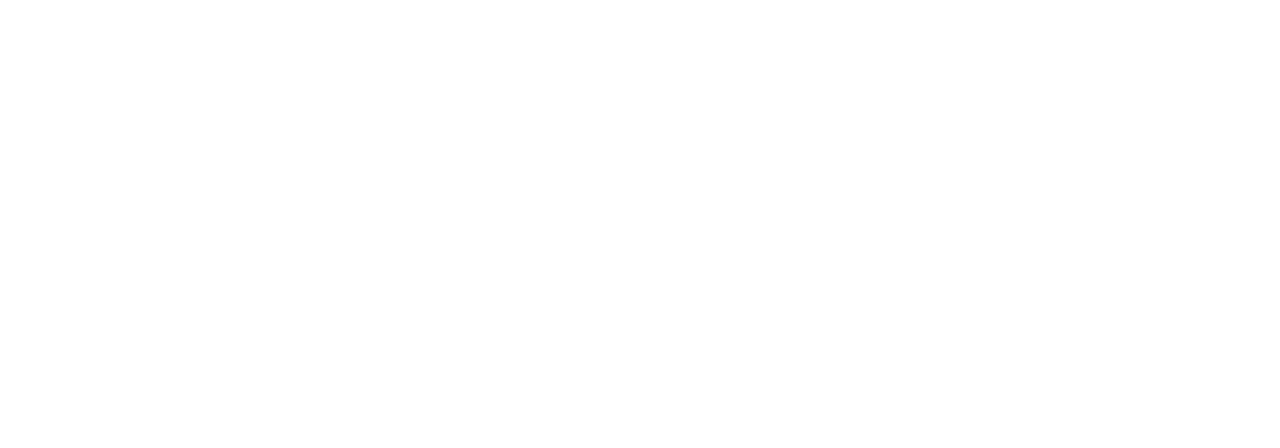
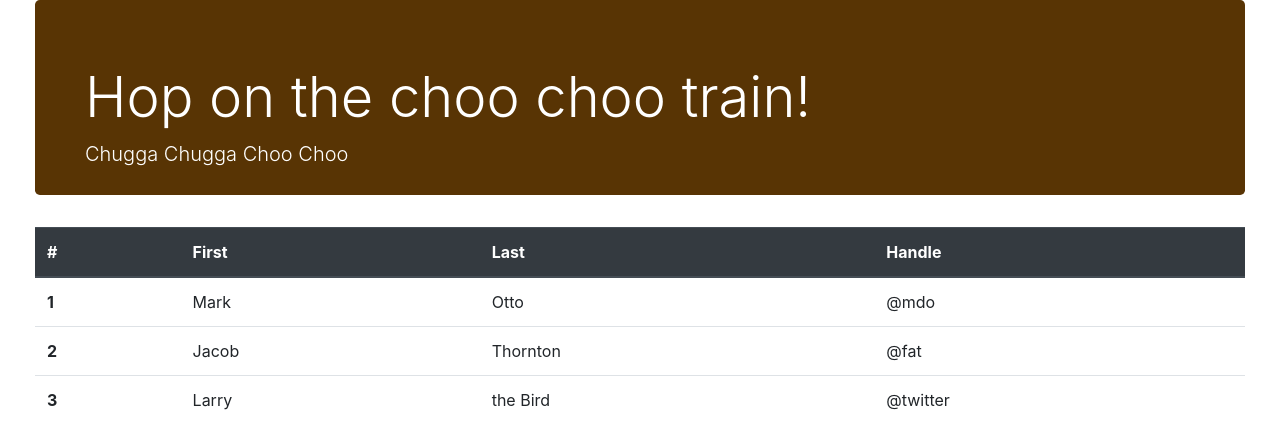
Before and after one commit to dcarde24/T-Scheduler, a plain HTML site: page index.html in a window 1280 px wide. Drawn offline with nearby package versions, Linux system fonts and the light colour scheme.

Commit message:
added table and jumbotron

```diff
--- a/css/styles.css
+++ b/css/styles.css
@@ -0,0 +1,10 @@
+.main {
+    padding-left: 35px;
+    padding-right: 35px;
+}
+
+.jumbotron {
+    background-color: #583404;
+    color: white;
+    padding-bottom: 10px;
+}
--- a/index.html
+++ b/index.html
@@ -8,13 +8,56 @@
 
     <!-- Bootstrap CSS -->
     <link rel="stylesheet" href="https://stackpath.bootstrapcdn.com/bootstrap/4.3.1/css/bootstrap.min.css" integrity="sha384-ggOyR0iXCbMQv3Xipma34MD+dH/1fQ784/j6cY/iJTQUOhcWr7x9JvoRxT2MZw1T" crossorigin="anonymous">
+    <link rel="stylesheet" href="./css/styles.css">
   </head>
   <body>
+
+    <div class="main">
+        <div class="jumbotron">
+            <div class="container">
+                <h1 class="display-4">Hop on the choo choo train!</h1>
+                <p class="lead">Chugga Chugga Choo Choo</p>
+            </div>
+        </div>
+
+                <table class="table">
+                    <thead class="thead-dark">
+                        <tr>
+                            <th scope="col">#</th>
+                            <th scope="col">First</th>
+                            <th scope="col">Last</th>
+                            <th scope="col">Handle</th>
+                        </tr>
+                    </thead>
+                <tbody>
+                    <tr>
+                        <th scope="row">1</th>
+                        <td>Mark</td>
+                        <td>Otto</td>
+                        <td>@mdo</td>
+                    </tr>
+                    <tr>
+                        <th scope="row">2</th>
+                        <td>Jacob</td>
+                        <td>Thornton</td>
+                        <td>@fat</td>
+                    </tr>
+                    <tr>
+                        <th scope="row">3</th>
+                        <td>Larry</td>
+                        <td>the Bird</td>
+                        <td>@twitter</td>
+                    </tr>
+                </tbody>
+                </table>
+
+    </div>
 
     <!-- Optional JavaScript -->
     <!-- jQuery first, then Popper.js, then Bootstrap JS -->
     <script src="https://code.jquery.com/jquery-3.3.1.slim.min.js" integrity="sha384-q8i/X+965DzO0rT7abK41JStQIAqVgRVzpbzo5smXKp4YfRvH+8abtTE1Pi6jizo" crossorigin="anonymous"></script>
     <script src="https://cdnjs.cloudflare.com/ajax/libs/popper.js/1.14.7/umd/popper.min.js" integrity="sha384-UO2eT0CpHqdSJQ6hJty5KVphtPhzWj9WO1clHTMGa3JDZwrnQq4sF86dIHNDz0W1" crossorigin="anonymous"></script>
     <script src="https://stackpath.bootstrapcdn.com/bootstrap/4.3.1/js/bootstrap.min.js" integrity="sha384-JjSmVgyd0p3pXB1rRibZUAYoIIy6OrQ6VrjIEaFf/nJGzIxFDsf4x0xIM+B07jRM" crossorigin="anonymous"></script>
+    <script src="https://cdnjs.cloudflare.com/ajax/libs/moment.js/2.24.0/moment.min.js"></script>
   </body>
 </html>
```
